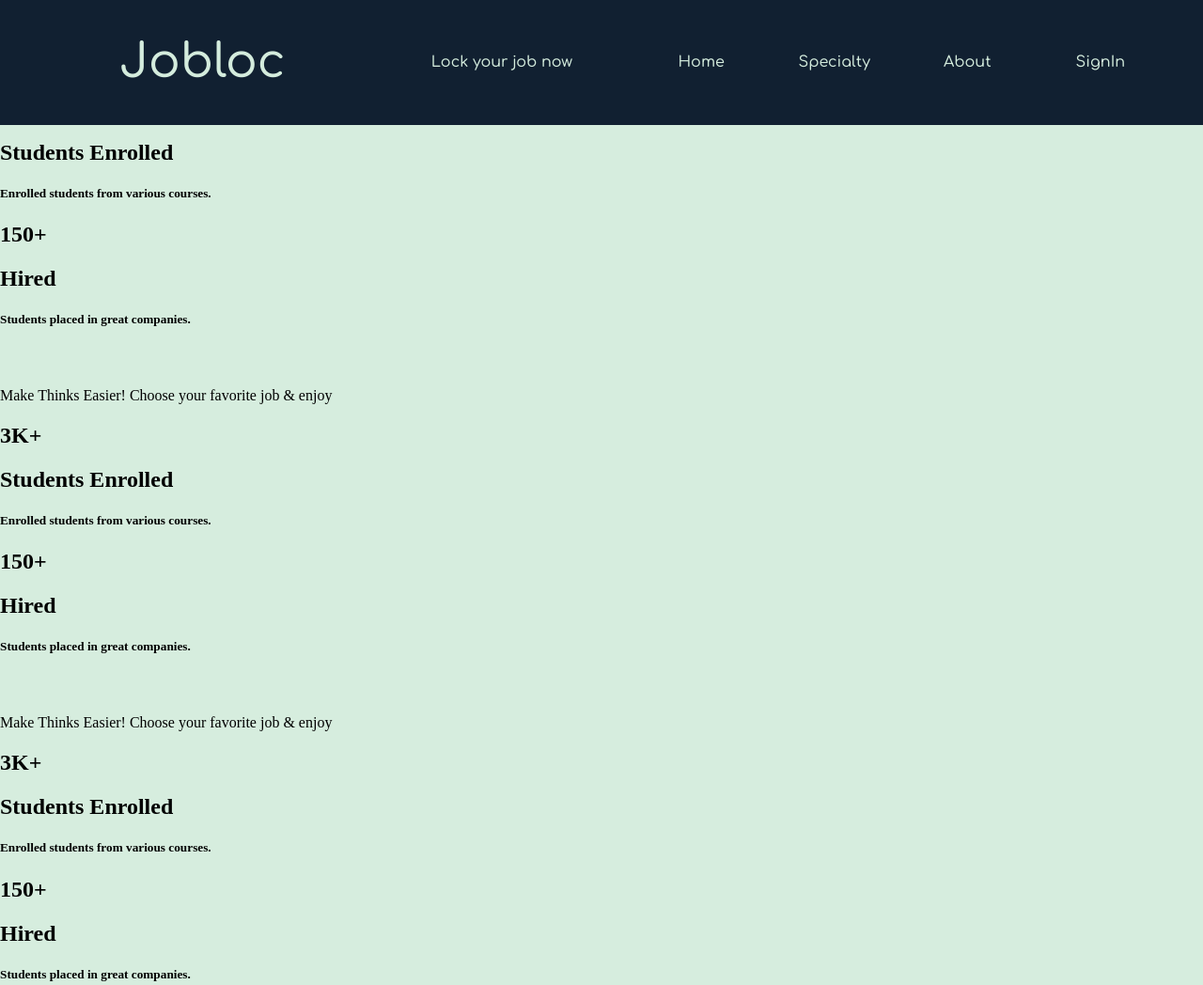
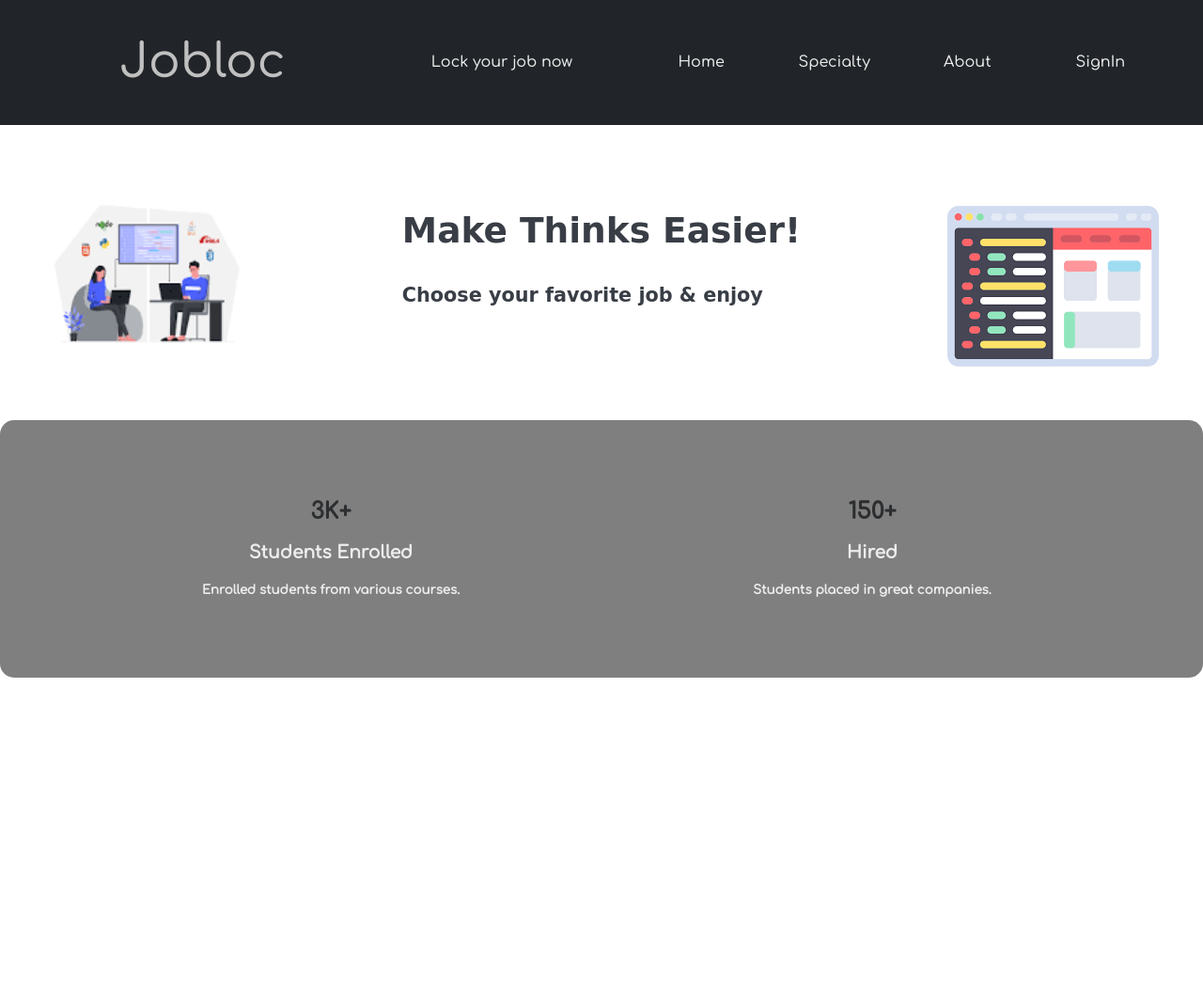
Before and after one commit to Optimized-Brute-Forcer/Jobloc, a plain HTML site: page HomePage/index.html in a window 1280 px wide. Shown: the top 1048 px of the page at 94% size. Drawn offline with Linux system fonts and the light colour scheme.

Commit message:
added home content

```diff
--- a/HomePage/index.css
+++ b/HomePage/index.css
@@ -1,19 +1,20 @@
 body{
 margin: 0;
-background-color: #d4ecddf1;
+color: #ececec;
+height: 10000px;
 }
 a{
     text-decoration: none;
-    color:#D4ECDD;
+    color:#EEEEEE;
 }
 /* Navbar */
 .navbar{
     display: grid;
-    background-color: #112031;
+    background-color: #212529;
     grid-template-columns: 2.5fr 2fr repeat(4,1fr);
     padding: 3%;
     text-align: center;
-    color:#D4ECDD;
+    color:#393E46;
     align-items: center;
     position: fixed;
     top: 0;
@@ -28,10 +29,39 @@ a{
 .nav-name{
     font-size: 50px;
     padding: 0;
+    color: #c0c0c0;
 }
 .nav-hover:hover{
     border-radius: 100px;
-    background-color: #345B63;
+    background-color: #393E46;
 }
 /* Home */
-.space{margin-top: 5%;}
+.space{margin-top: 15%;}
+.home-tagline{
+    width: 100%;
+    margin-bottom: 30px;
+    font-size: 25px;
+    font-family: cursive;
+    color: #393E46;
+    display: grid;
+    grid-template-columns: 1fr 2fr 1fr;
+    justify-items: center;
+}
+.home{
+    display: grid;
+    background-color: #7f7f7f;
+    grid-template-columns: 1fr 1fr;
+    padding: 5%;
+    border-radius: 15px;
+}
+.home-item{
+    text-align: center;
+    font-family: 'Comfortaa';
+}
+.home-item h2{
+    color:#2c2e30;
+}
+/* Specialty */
+
+
+/* button #0D6EFD */
--- a/HomePage/index.html
+++ b/HomePage/index.html
@@ -3,8 +3,7 @@
 <head>
     <meta charset="UTF-8">
     <link rel="stylesheet" href="index.css">
-    <!-- <link rel="preconnect" href="https://fonts.googleapis.com"> -->
-    <!-- <link rel="preconnect" href="https://fonts.gstatic.com" crossorigin> -->
+    <!-- e88a, ea77,f136 ,e88e, e9ba, -->
     <link href="https://fonts.googleapis.com/css2?family=Comfortaa:wght@500&display=swap" rel="stylesheet">
 </head>
 <body>
@@ -19,50 +18,24 @@
     </div>
     <!--Home-->
     <div class="space">
+    </div>
+    <div class="home-tagline">
+        <img src="home-left-img.png" alt="left-home-img"width="250px" height="200px">
         <div>
-            Make Thinks Easier!
-            Choose your favorite job & enjoy
+            <h2>Make Thinks Easier!</h2>
+            <h5>Choose your favorite job & enjoy</h5>
         </div>
-        <div>
+        <img src="home-right-img.png" alt="right-home-img"width="auto" height="auto">
+    </div>
+    <div class="home">
+        <div class="home-item">
             <h2>3K+</h2>
-            <h2>Students Enrolled</h2>
+            <h3>Students Enrolled</h3>
             <h5>Enrolled students from various courses.</h5>
         </div>
-        <div>
+        <div class="home-item">
             <h2>150+</h2>
-            <h2>Hired</h2>
-            <h5>Students placed in great companies.</h5>
-        </div>
-    </div>
-    <div class="space">
-        <div>
-            Make Thinks Easier!
-            Choose your favorite job & enjoy
-        </div>
-        <div>
-            <h2>3K+</h2>
-            <h2>Students Enrolled</h2>
-            <h5>Enrolled students from various courses.</h5>
-        </div>
-        <div>
-            <h2>150+</h2>
-            <h2>Hired</h2>
-            <h5>Students placed in great companies.</h5>
-        </div>
-    </div>
-    <div class="space">
-        <div>
-            Make Thinks Easier!
-            Choose your favorite job & enjoy
-        </div>
-        <div>
-            <h2>3K+</h2>
-            <h2>Students Enrolled</h2>
-            <h5>Enrolled students from various courses.</h5>
-        </div>
-        <div>
-            <h2>150+</h2>
-            <h2>Hired</h2>
+            <h3>Hired</h3>
             <h5>Students placed in great companies.</h5>
         </div>
     </div>
```
Also changed, not shown: HomePage/home-left-img.png (added), HomePage/home-right-img.png (added), HomePage/specialty-1.svg (added), HomePage/specialty-2.svg (added), HomePage/specialty-3.svg (added).
